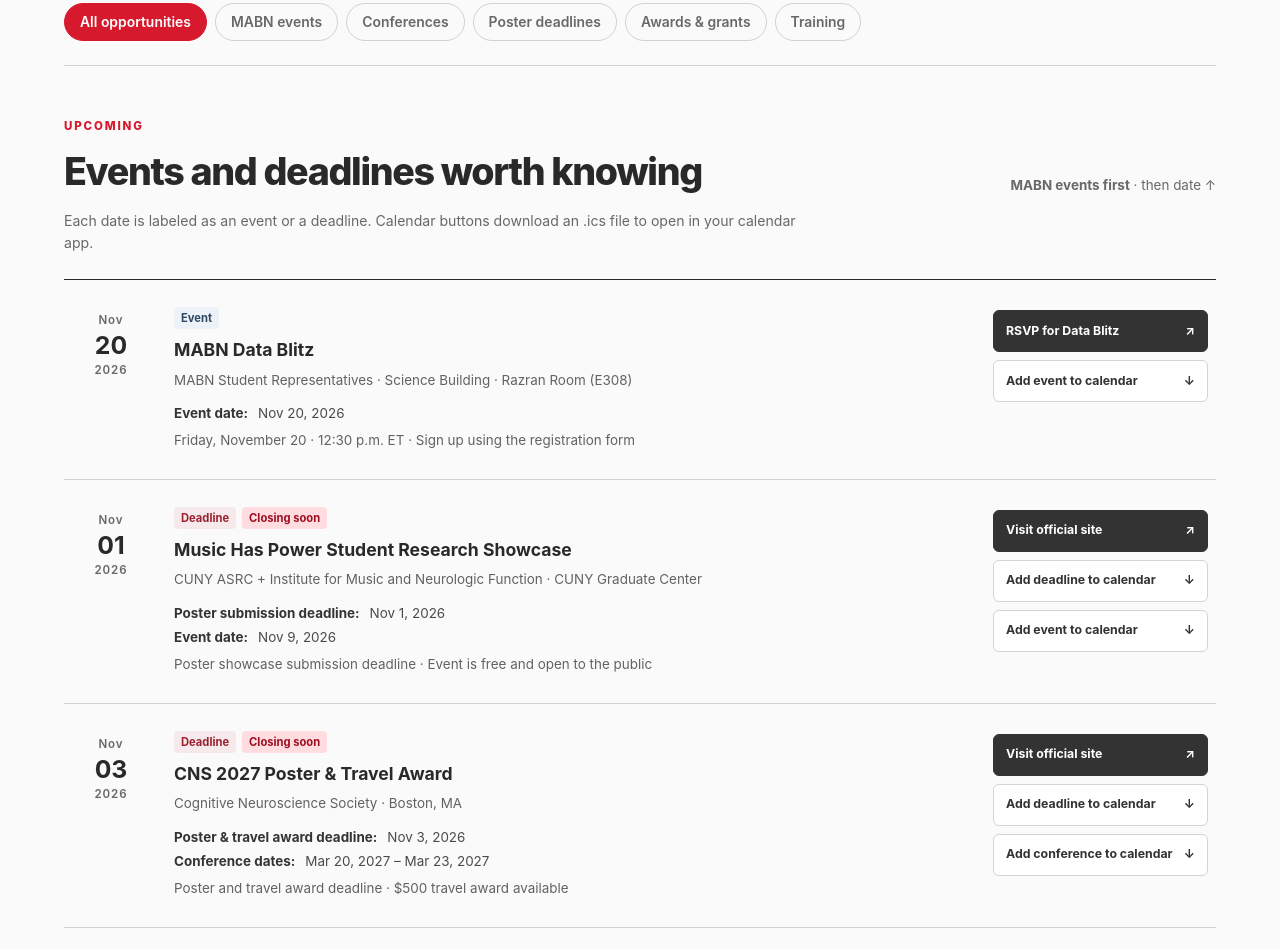
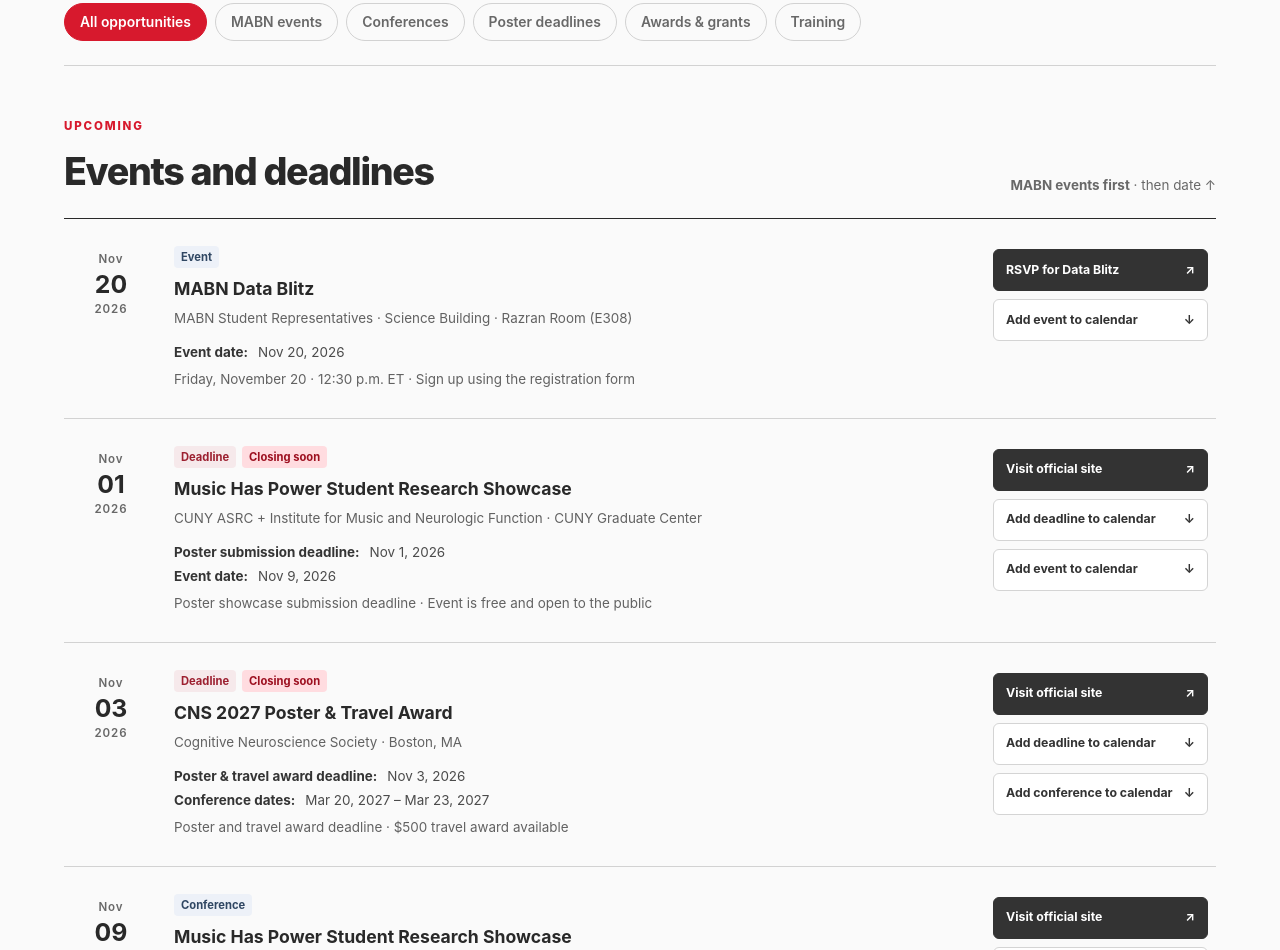
Before and after one commit to ruthkirschenbaum-rgb/mabn-student-hub, a website: page index.html in a window 1280 px wide. Shown: the part 1145-2095 px from the top of the page. Drawn offline with Linux system fonts and the light colour scheme; no server answers.

Commit message:
Simplify board heading and remove redundant date instructions

```diff
--- a/index.html
+++ b/index.html
@@ -59,8 +59,7 @@
     </section>
 
     <section class="board">
-      <div class="board-head"><div><p class="eyebrow">UPCOMING</p><h2>Events and deadlines worth knowing</h2></div><div class="sort"><b>MABN events first</b> · then date ↑</div></div>
-      <p class="board-help">Each date is labeled as an event or a deadline. Calendar buttons download an .ics file to open in your calendar app.</p>
+      <div class="board-head"><div><p class="eyebrow">UPCOMING</p><h2>Events and deadlines</h2></div><div class="sort"><b>MABN events first</b> · then date ↑</div></div>
       <div class="list" id="list"></div>
       <div class="empty" id="empty"><b>No opportunities match.</b><span>Try a different search or filter.</span></div>
     </section>
```
